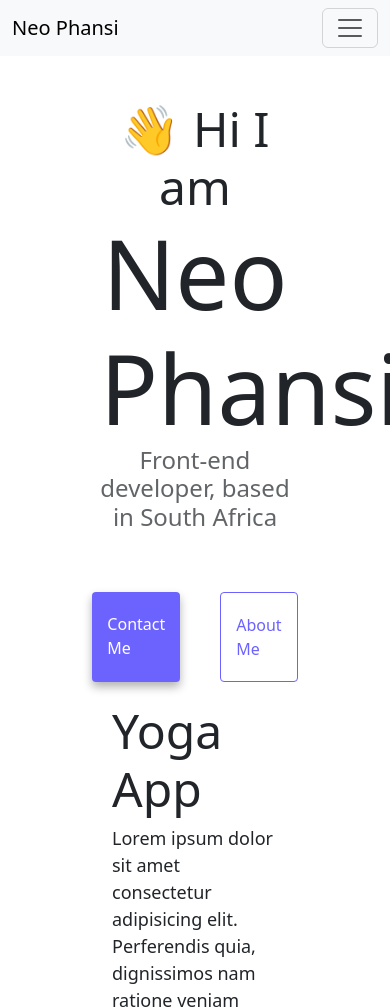
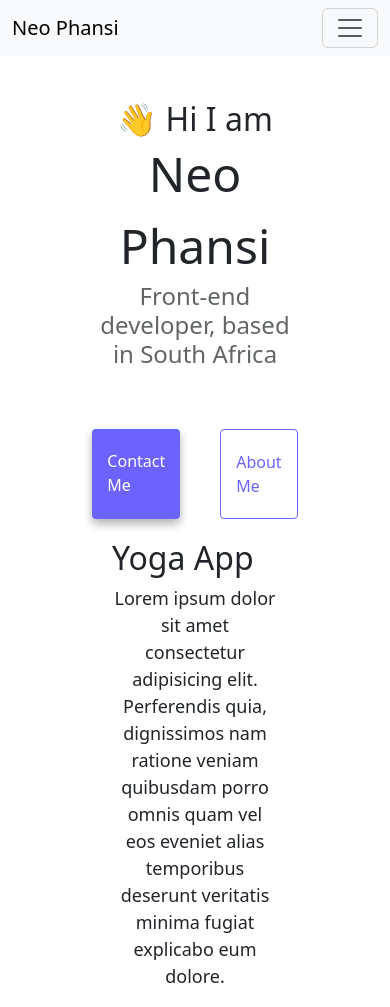
Before and after one commit to templehues/Portfolio-homework, a plain HTML site: page index.html in a window 390 px wide. Shown: the top 1007 px of the page. Drawn offline with nearby package versions, Linux system fonts and the light colour scheme.

Commit message:
Update styles.css

```diff
--- a/src/styles.css
+++ b/src/styles.css
@@ -82,10 +82,23 @@ p {
   text-decoration: underline;
 }
 
-@media (max-width: 576px) {
+@media only screen and (max-width: 576px) {
   .project-link {
     display: block;
     text-align: center;
     margin: 0 20px;
   }
+
+  h1 {
+    font-size: 48px;
+    line-height: 1.5;
+  }
+
+  h2 {
+    font-size: 32px;
+  }
+
+  p {
+    text-align: center;
+  }
 }
```
